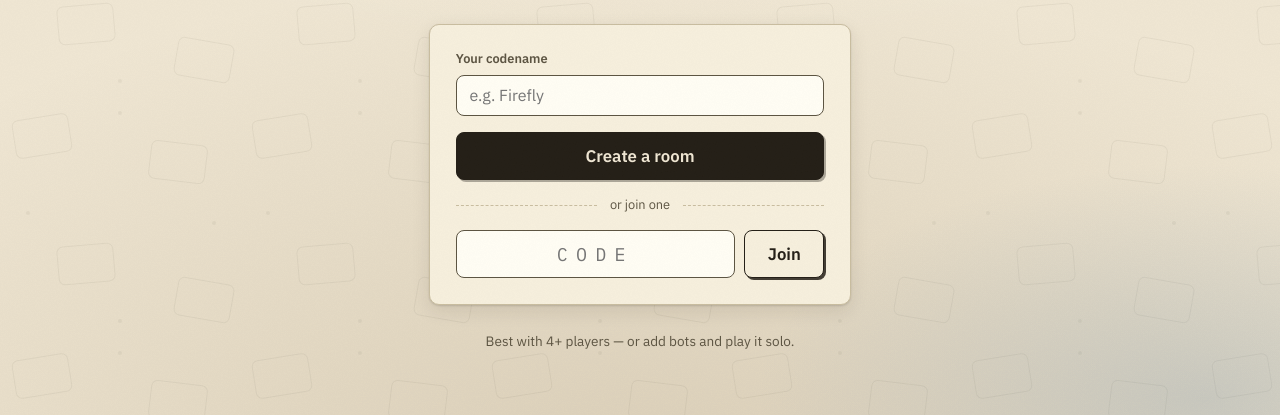
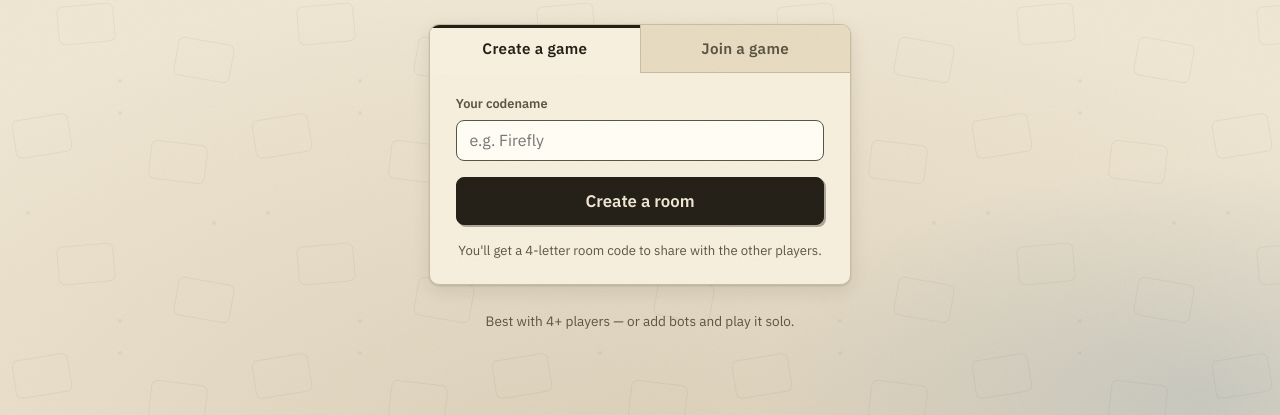
Before and after one commit to 20cwaters/CodeNames, a website: page public/index.html in a window 1280 px wide. Shown: the part 385-800 px from the top of the page. Drawn offline with nearby package versions, Linux system fonts and the light colour scheme; no server answers.

Commit message:
Split the join screen into Create and Join tabs
- Folder-style tab bar on the home panel; each tab is a complete
  flow with its own codename field (mirrored between tabs)
- Join tab gets a labeled room-code field and hint text
- Share links with ?room= auto-open the Join tab

Co-Authored-By: Claude Fable 5 <noreply@anthropic.com>

```diff
--- a/public/app.js
+++ b/public/app.js
@@ -19,6 +19,7 @@
   };
 
   const nameInput = $('#name-input');
+  const joinNameInput = $('#join-name-input');
   const codeInput = $('#code-input');
   const boardEl = $('#board');
   const clueAreaEl = $('#clue-area');
@@ -30,9 +31,34 @@
   let clueAreaKey = '';
   let overlayDismissed = false;
 
-  nameInput.value = localStorage.getItem('cn_name') || '';
+  nameInput.value = joinNameInput.value = localStorage.getItem('cn_name') || '';
+  // the two tabs each have a codename field — keep them mirrored
+  nameInput.addEventListener('input', () => { joinNameInput.value = nameInput.value; });
+  joinNameInput.addEventListener('input', () => { nameInput.value = joinNameInput.value; });
+
+  function selectTab(which) {
+    const create = which === 'create';
+    $('#tab-create').classList.toggle('active', create);
+    $('#tab-join').classList.toggle('active', !create);
+    $('#tab-create').setAttribute('aria-selected', String(create));
+    $('#tab-join').setAttribute('aria-selected', String(!create));
+    $('#tab-panel-create').classList.toggle('hidden', !create);
+    $('#tab-panel-join').classList.toggle('hidden', create);
+  }
+  $('#tab-create').addEventListener('click', () => {
+    selectTab('create');
+    if (!nameInput.value.trim()) nameInput.focus();
+  });
+  $('#tab-join').addEventListener('click', () => {
+    selectTab('join');
+    (joinNameInput.value.trim() ? codeInput : joinNameInput).focus();
+  });
+
   const urlRoom = new URLSearchParams(location.search).get('room');
-  if (urlRoom) codeInput.value = urlRoom.toUpperCase().slice(0, 4);
+  if (urlRoom) {
+    codeInput.value = urlRoom.toUpperCase().slice(0, 4);
+    selectTab('join');
+  }
 
   // ------------------------------------------------------------------
   // helpers
@@ -133,7 +159,10 @@
   $('#join-btn').addEventListener('click', joinFromInput);
   codeInput.addEventListener('keydown', (e) => { if (e.key === 'Enter') joinFromInput(); });
   nameInput.addEventListener('keydown', (e) => {
-    if (e.key === 'Enter') (codeInput.value.trim() ? joinFromInput : () => $('#create-btn').click())();
+    if (e.key === 'Enter') $('#create-btn').click();
+  });
+  joinNameInput.addEventListener('keydown', (e) => {
+    if (e.key === 'Enter') (codeInput.value.trim() ? joinFromInput() : codeInput.focus());
   });
 
   function joinFromInput() {
--- a/public/index.html
+++ b/public/index.html
@@ -80,15 +80,29 @@
       </header>
 
       <div class="panel home-panel">
-        <label class="field">
-          <span class="field-label">Your codename</span>
-          <input id="name-input" maxlength="18" placeholder="e.g. Firefly" autocomplete="off">
-        </label>
-        <button id="create-btn" class="btn primary big">Create a room</button>
-        <div class="divider"><span>or join one</span></div>
-        <div class="join-row">
-          <input id="code-input" class="code-input mono" maxlength="4" placeholder="CODE" autocomplete="off" spellcheck="false">
-          <button id="join-btn" class="btn big">Join</button>
+        <div class="tab-bar" role="tablist">
+          <button id="tab-create" class="tab active" role="tab" aria-selected="true">Create a game</button>
+          <button id="tab-join" class="tab" role="tab" aria-selected="false">Join a game</button>
+        </div>
+        <div id="tab-panel-create" class="tab-content">
+          <label class="field">
+            <span class="field-label">Your codename</span>
+            <input id="name-input" maxlength="18" placeholder="e.g. Firefly" autocomplete="off">
+          </label>
+          <button id="create-btn" class="btn primary big">Create a room</button>
+          <p class="tab-hint">You'll get a 4-letter room code to share with the other players.</p>
+        </div>
+        <div id="tab-panel-join" class="tab-content hidden">
+          <label class="field">
+            <span class="field-label">Your codename</span>
+            <input id="join-name-input" maxlength="18" placeholder="e.g. Firefly" autocomplete="off">
+          </label>
+          <label class="field">
+            <span class="field-label">Room code</span>
+            <input id="code-input" class="code-input mono" maxlength="4" placeholder="ABCD" autocomplete="off" spellcheck="false">
+          </label>
+          <button id="join-btn" class="btn primary big">Join room</button>
+          <p class="tab-hint">Ask the host for their 4-letter code.</p>
         </div>
       </div>
 
--- a/public/style.css
+++ b/public/style.css
@@ -204,31 +204,61 @@ input:focus, select:focus { outline: 2px solid var(--blue); outline-offset: 1px;
   font-size: 0.92rem;
 }
 
-.home-panel {
-  padding: 1.6rem;
+.home-panel { padding: 0; overflow: hidden; }
+.field { display: flex; flex-direction: column; gap: 0.35rem; }
+.field-label { font-size: 0.8rem; font-weight: 600; color: var(--ink-soft); }
+
+/* folder-style tabs */
+.tab-bar {
+  display: flex;
+  background: #e7dcc2;
+  border-bottom: 1.5px solid var(--line);
+}
+.tab {
+  flex: 1;
+  position: relative;
+  font-family: var(--sans);
+  font-weight: 600;
+  font-size: 0.95rem;
+  letter-spacing: 0.02em;
+  color: var(--ink-soft);
+  background: transparent;
+  border: none;
+  padding: 0.85rem 0.5rem;
+  cursor: pointer;
+  transition: color 0.15s ease, background 0.15s ease;
+}
+.tab:hover { color: var(--ink); }
+.tab + .tab { border-left: 1.5px solid var(--line); }
+.tab.active {
+  background: var(--card-face);
+  color: var(--ink);
+  box-shadow: inset 0 3px 0 var(--ink);
+}
+.tab.active::after {
+  content: '';
+  position: absolute;
+  left: 0;
+  right: 0;
+  bottom: -1.5px;
+  height: 1.5px;
+  background: var(--card-face);
+}
+
+.tab-content {
+  padding: 1.4rem 1.6rem 1.5rem;
   display: flex;
   flex-direction: column;
   gap: 1rem;
 }
-.field { display: flex; flex-direction: column; gap: 0.35rem; }
-.field-label { font-size: 0.8rem; font-weight: 600; color: var(--ink-soft); }
-
-.divider {
-  display: flex;
-  align-items: center;
-  gap: 0.8rem;
+.tab-hint {
   color: var(--ink-soft);
-  font-size: 0.8rem;
-}
-.divider::before, .divider::after {
-  content: '';
-  flex: 1;
-  border-top: 1px dashed var(--line);
+  font-size: 0.82rem;
+  text-align: center;
 }
 
-.join-row { display: flex; gap: 0.6rem; }
 .code-input {
-  flex: 1;
+  width: 100%;
   text-transform: uppercase;
   letter-spacing: 0.45em;
   font-size: 1.15rem;
```
